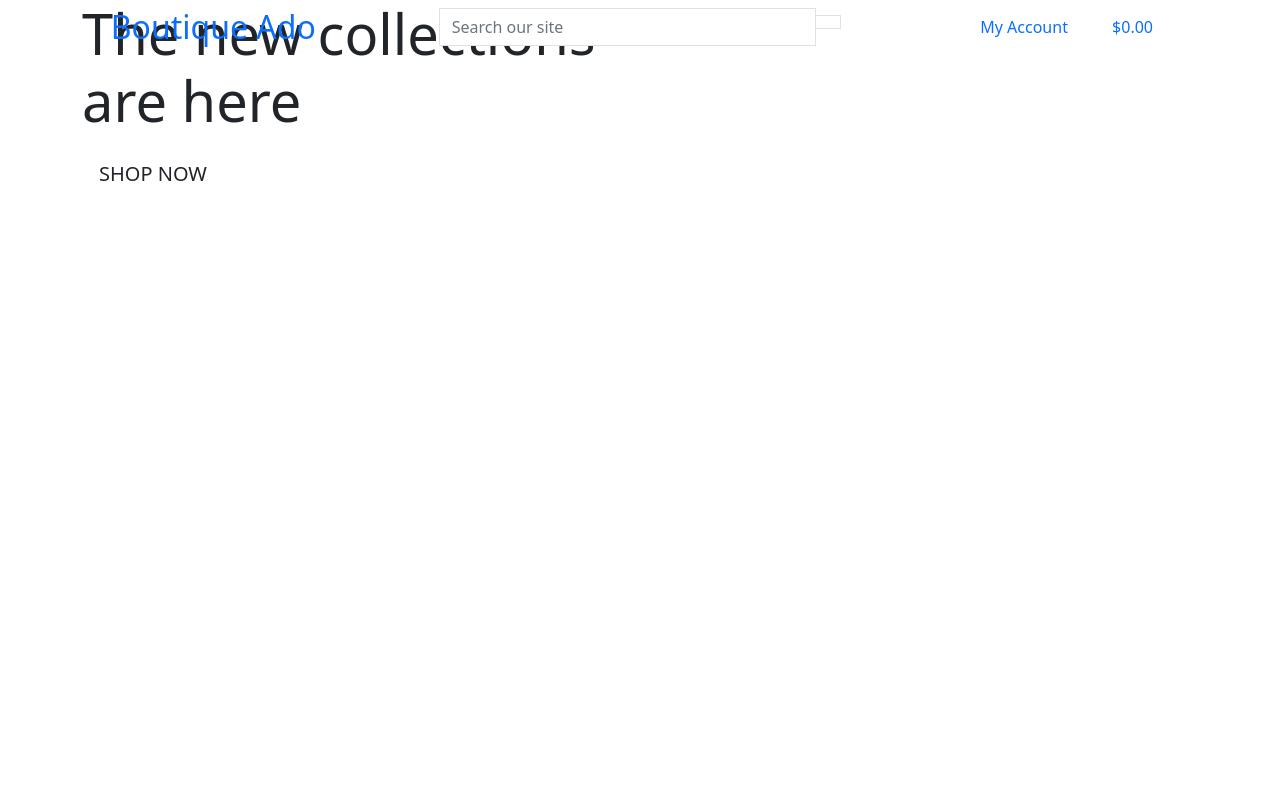
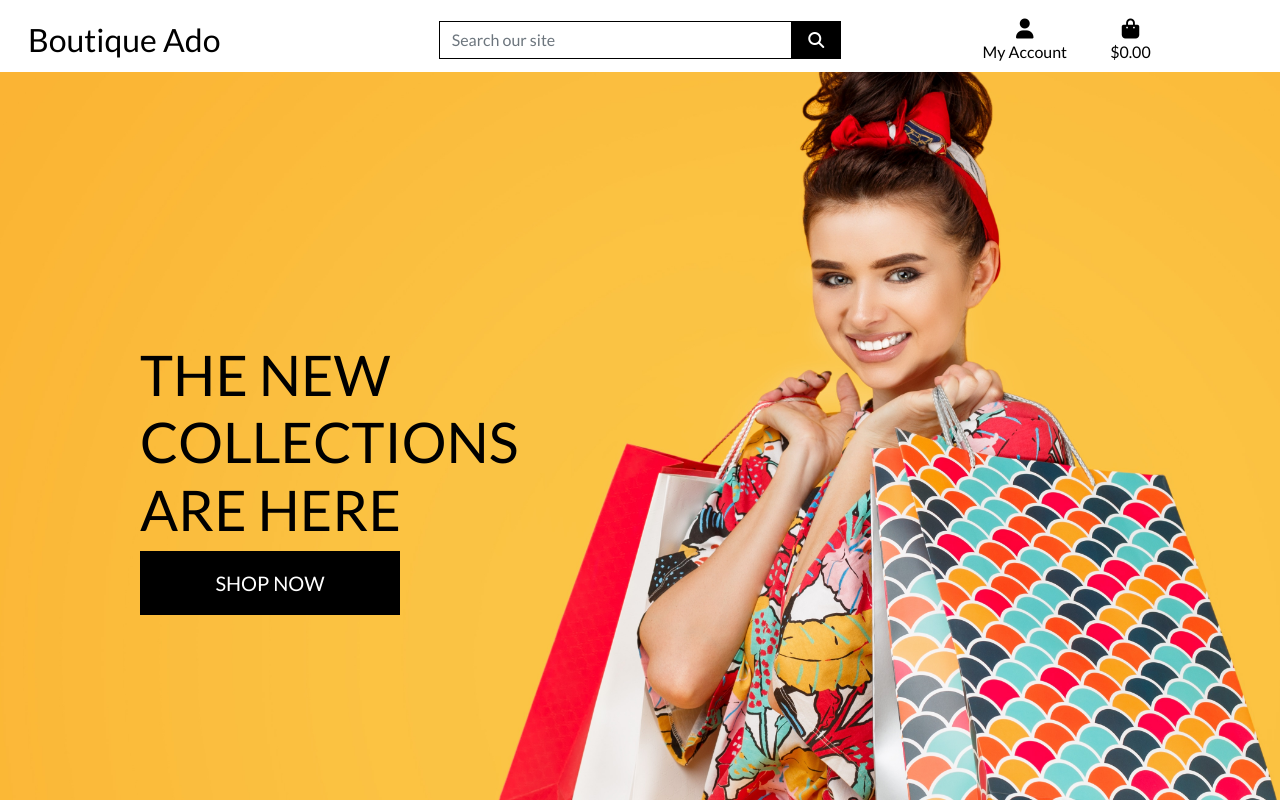
Before and after one commit to AJBayliss81/boutique_ado_v1, a Django app: page / in a window 1280 px wide. Run offline with Django 3.2, Linux system fonts and the light colour scheme; some libraries are stand-ins or nearby versions.

Commit message:
Completed homepage header and css

```diff
--- a/boutique_ado/settings.py
+++ b/boutique_ado/settings.py
@@ -148,3 +148,7 @@
 # https://docs.djangoproject.com/en/3.1/howto/static-files/
 
 STATIC_URL = '/static/'
+STATICFILES_DIRS = (os.path.join(BASE_DIR, 'static'),)
+
+MEDIA_URL =  '/media/'
+MEDIA_ROOT = os.path.join(BASE_DIR, 'media')
--- a/boutique_ado/urls.py
+++ b/boutique_ado/urls.py
@@ -15,9 +15,12 @@
 """
 from django.contrib import admin
 from django.urls import path, include
+from django.conf import settings
+from django.conf.urls.static import static
+
 
 urlpatterns = [
     path('admin/', admin.site.urls),
     path('accounts/', include('allauth.urls')),
     path('', include('home.urls')),
-]
+] + static(settings.MEDIA_URL, document_root=settings.MEDIA_ROOT)
--- /dev/null
+++ b/static/css/base.css
@@ -0,0 +1,81 @@
+html {
+    height: 100%;
+}
+
+body {
+    background: url('/media/homepage_background_cropped.jpg') no-repeat center center fixed;
+    background-size: cover;
+    height: calc(100vh - 164px);
+    color: #555;
+    font-family: 'Lato';
+}
+
+/* from Bulma */
+.icon {
+    align-items: center;
+    display: inline-flex;
+    justify-content: center;
+    height: 1.5rem;
+    width: 1.5rem;
+}
+
+.logo-font {
+    text-transform: uppercase;
+}
+
+.main-logo-link {
+    width: fit-content;
+}
+
+.shop-now-button {
+    background: black;
+    color: white;
+    min-width: 260px;
+}
+
+.btn-black {
+    background: black;
+    color: white;
+}
+
+.shop-now-button:hover,
+.shop-now-button:active,
+.shop-now-button:focus,
+.btn-black:hover,
+.btn-black:active,
+.btn-black:focus {
+    background: #222;
+    color: white;
+}
+
+.text-black {
+    color: #000 !important;
+}
+
+.border-black {
+    border: 1px solid black !important;
+}
+
+/* -------------------------------- Media Queries */
+
+/* Slightly larger container on xl screens */
+@media (min-width: 1200px) {
+  .container {
+    max-width: 80%;
+  }
+}
+
+/* fixed top navbar only on medium and up */
+@media (min-width: 992px) {
+    .fixed-top-desktop-only {
+        position: fixed;
+        top: 0;
+        right: 0;
+        left: 0;
+        z-index: 1030;
+    }
+
+    .header-container {
+        padding-top: 164px;
+    }
+}
--- a/templates/base.html
+++ b/templates/base.html
@@ -5,23 +5,29 @@
   <head>
 
     {% block meta %}
-    <meta http-equiv="X-UA_compatible" content="ie=edge">
-    <meta charset="utf-8">
-    <meta name="viewport" content="width=device-width, initial-scale=1">
+        <meta http-equiv="X-UA_compatible" content="ie=edge">
+        <meta charset="utf-8">
+        <meta name="viewport" content="width=device-width, initial-scale=1">
     {% endblock %}
 
     {% block extra_meta %}
     {% endblock %}
 
     {% block corecss %}
-    <link href="https://cdn.jsdelivr.net/npm/bootstrap@5.0.0-beta1/dist/css/bootstrap.min.css" rel="stylesheet" integrity="sha384-giJF6kkoqNQ00vy+HMDP7azOuL0xtbfIcaT9wjKHr8RbDVddVHyTfAAsrekwKmP1" crossorigin="anonymous">
+        <link rel="preconnect" href="https://fonts.gstatic.com">
+        <link href="https://fonts.googleapis.com/css2?family=Lato&display=swap" rel="stylesheet">
+        <link href="https://cdn.jsdelivr.net/npm/bootstrap@5.0.0-beta1/dist/css/bootstrap.min.css" rel="stylesheet" integrity="sha384-giJF6kkoqNQ00vy+HMDP7azOuL0xtbfIcaT9wjKHr8RbDVddVHyTfAAsrekwKmP1" crossorigin="anonymous">
+        <link rel="stylesheet" href="{% static 'css/base.css' %}">
     {% endblock %}
 
     {% block extra_css %}
     {% endblock %}
 
     {% block corejs %}
-    <script src="https://cdn.jsdelivr.net/npm/bootstrap@5.0.0-beta1/dist/js/bootstrap.bundle.min.js" integrity="sha384-ygbV9kiqUc6oa4msXn9868pTtWMgiQaeYH7/t7LECLbyPA2x65Kgf80OJFdroafW" crossorigin="anonymous"></script>
+        <script src="https://kit.fontawesome.com/bb0657036b.js" crossorigin="anonymous"></script>
+        <script src="https://code.jquery.com/jquery-3.4.1.slim.min.js" integrity="sha384-J6qa4849blE2+poT4WnyKhv5vZF5SrPo0iEjwBvKU7imGFAV0wwj1yYfoRSJoZ+n" crossorigin="anonymous"></script>
+        <script src="https://cdn.jsdelivr.net/npm/popper.js@1.16.0/dist/umd/popper.min.js" integrity="sha384-Q6E9RHvbIyZFJoft+2mJbHaEWldlvI9IOYy5n3zV9zzTtmI3UksdQRVvoxMfooAo" crossorigin="anonymous"></script>
+        <script src="https://stackpath.bootstrapcdn.com/bootstrap/4.4.1/js/bootstrap.min.js" integrity="sha384-wfSDF2E50Y2D1uUdj0O3uMBJnjuUD4Ih7YwaYd1iqfktj0Uod8GCExl3Og8ifwB6" crossorigin="anonymous"></script>
     {% endblock %}
 
     {% block extra_js %}
@@ -32,7 +38,7 @@
 
   <body>
     <header class="container-fluid fixed-top">
-        <div class="row">
+        <div id="topnav" class="row bg-white pt-lg-2 d-none d-lg-flex">
             <div class="col-12 col-lg-4 my-auto py-1 py-lg-0 text-center text-lg-left">
                 <a href="{% url 'home' %}" class="nav-link main-logo-link">
                     <h2 class="logo-front text-black my-0">Boutique Ado</h2>
```
Also changed, not shown: media/homepage_background_cropped.jpg (renamed from homepage_background_cropped.jpg).
